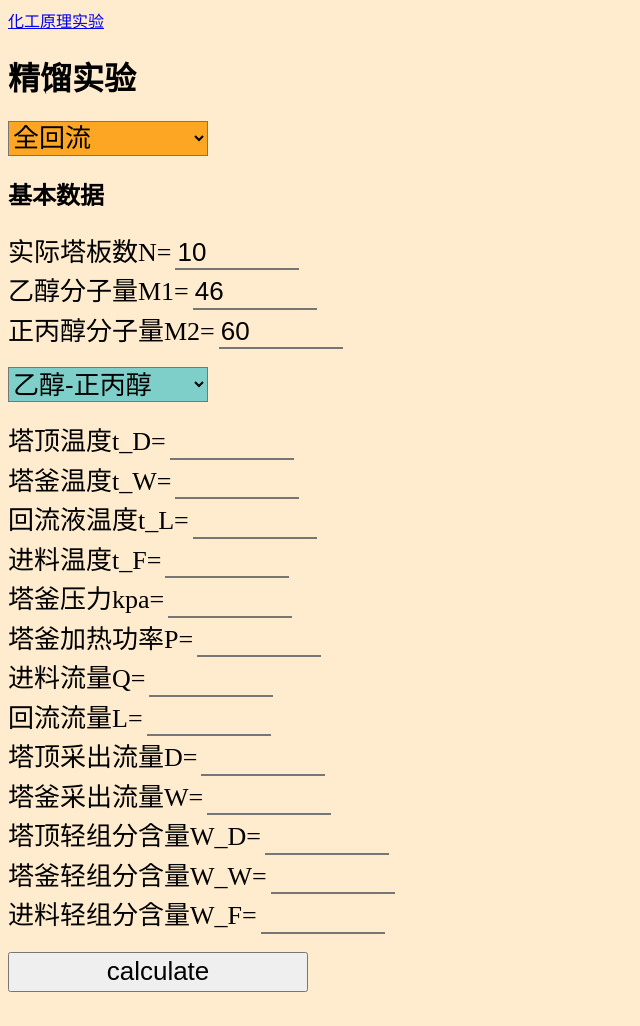
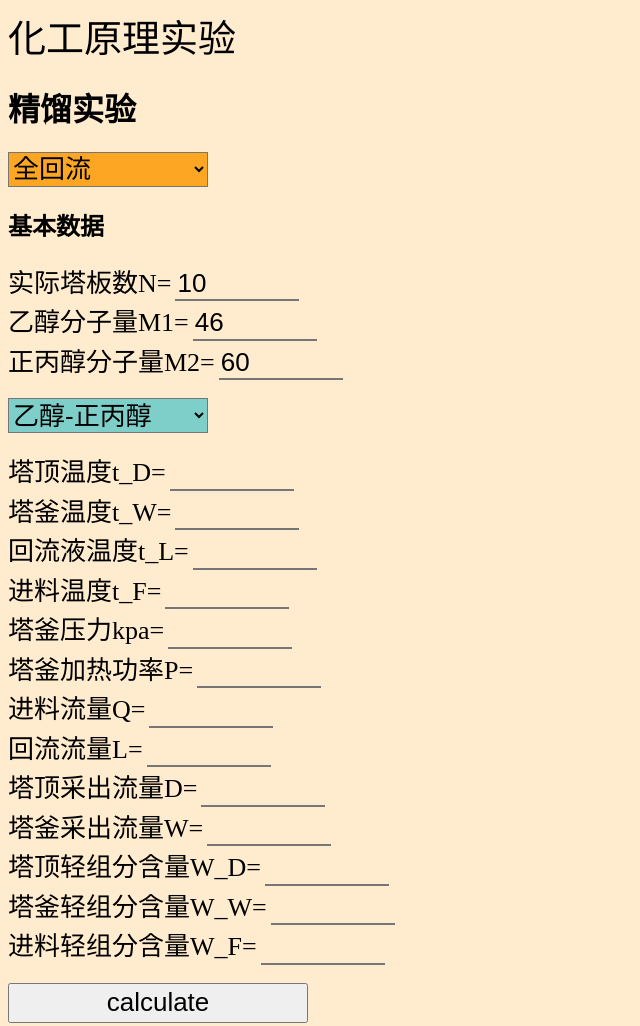
Before and after one commit to Audns/Calculator, a plain HTML site: page jingliu/jingliu.html in a window 1280 px wide. Shown: the whole page, without its empty margins (0-640 px from the left). Before the commit the page ends 1000 px from the top, so only its background shows below. Drawn offline with Linux system fonts and the light colour scheme.

Commit message:
Update style.css

```diff
--- a/jingliu/style.css
+++ b/jingliu/style.css
@@ -1,5 +1,11 @@
 html {
     background-color: blanchedalmond;
+}
+
+.homepage {
+    text-decoration: none;
+    color: black;
+    font-size: 38px;
 }
 
 #inputpage {
```
